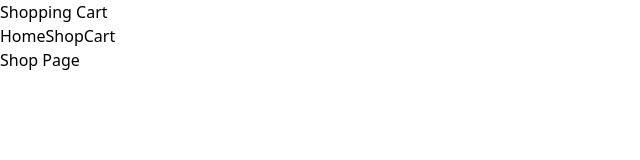
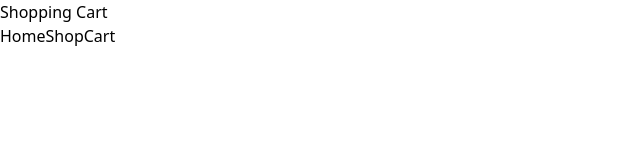
Before and after one commit to agastus047/shopping-cart, a React (Vite) app: page /shop in a window 1280 px wide. Shown: the top 160 px of the page, without its empty margins (0-640 px from the left). Built offline with nearby package versions, Linux system fonts and the light colour scheme.

Commit message:
Try to fix passing state to links

```diff
--- a/src/App.jsx
+++ b/src/App.jsx
@@ -53,7 +53,7 @@ function App() {
         <Navbar />
         <Routes>
           <Route path="/" element={<Home/>} />
-          <Route path="/shop" element={<Shop handleAddToCart={handleAddToCart}/>} />
+          <Route path="/shop" element={<Shop items={items} handleAddToCart={handleAddToCart}/>} />
           <Route path="/cart" element={<Cart handleAddToCart={handleAddToCart} handleDeleteFromCart={handleDeleteFromCart} handleDecremetCount={handleDecremetCount} />} />
         </Routes>
       </BrowserRouter>
--- /dev/null
+++ b/src/components/ItemCard.jsx
@@ -0,0 +1,16 @@
+const ItemCard = ({item, handleAddToCart}) => {
+
+    const handleClick = () => {
+        handleAddToCart(item.id);
+    };
+
+    return(
+        <div>
+            <div>{item.title}</div>
+            <div>{item.price}</div>
+            <button onClick={handleClick}>Add to cart</button>
+        </div>
+    );
+};
+
+export default ItemCard;
--- a/src/components/Shop.jsx
+++ b/src/components/Shop.jsx
@@ -1,7 +1,14 @@
-const Shop = () => {
+import ItemCard from "./ItemCard";
+
+const Shop = ({items,handleAddToCart}) => {
+
+    const renderedCards = items.map(item => {
+        <ItemCard item={item} handleAddToCart={handleAddToCart}/>
+    });
+
     return(
         <div>
-            Shop Page
+            {renderedCards}
         </div>
     );
 };
```
